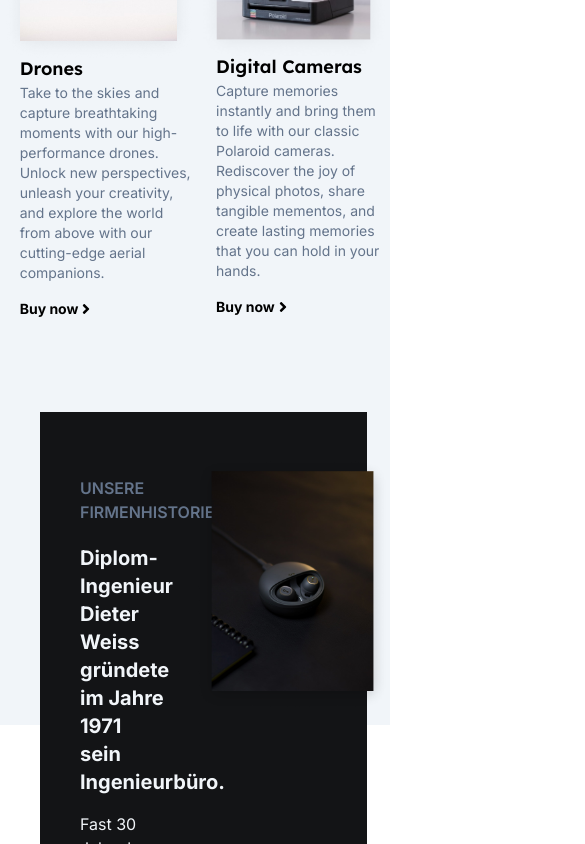
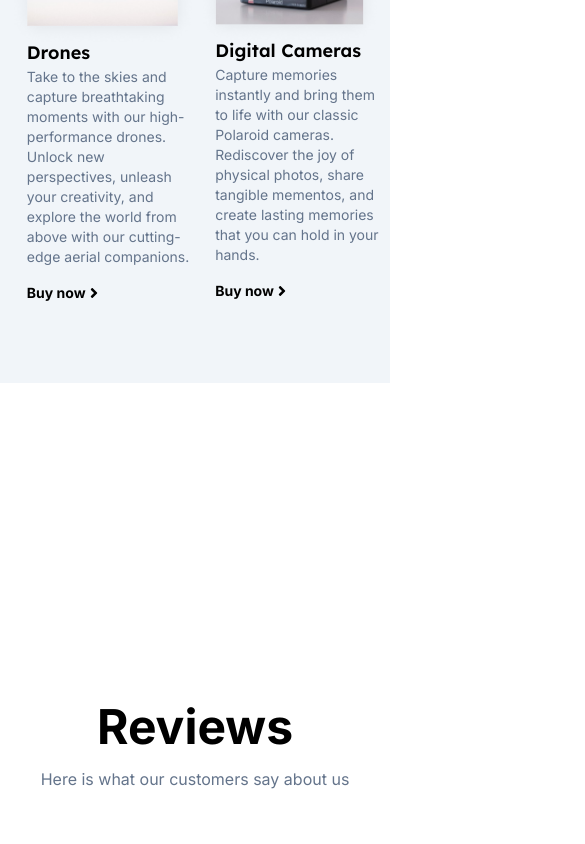
Before and after one commit to ishtails/CometLabs-Frontend, a React (Vite) app: page / in a window 390 px wide. Shown: the part 1156-2000 px from the top of the page, 585 px wide, since content can reach past the window. Built offline with nearby package versions, Linux system fonts and the light colour scheme.

Commit message:
minor ui responsiveness fixes

```diff
--- a/src/components/Card.tsx
+++ b/src/components/Card.tsx
@@ -7,7 +7,7 @@
 
 const Card = ({ title, body }: Props) => {
   return (
-    <div className="flex flex-col rounded-2xl w-[300px] mx-2 p-10 border-r-2">
+    <div className="min-h-[360px] flex flex-col rounded-2xl sm:w-[300px] ml-10 sm:mx-2 sm:ml-0 p-10 sm:border-r-2">
       <h1 className="font-lexend text-2xl font-medium">{title}</h1>
       <p className="text-sm mt-4 text-slate-500 w-[90%]">{body}</p>
       <button className="flex items-center mt-8">
--- a/src/components/NavBar.tsx
+++ b/src/components/NavBar.tsx
@@ -6,7 +6,7 @@
     <div className="flex mt-5 mx-10 justify-between max-w-6xl xl:mx-auto items-center">
         <img src={logo} alt="logo" title="Weiss" className="w-32"/>
 
-        <div className="flex space-x-4 font-semibold text-slate-800">
+        <div className="hidden sm:flex space-x-4 font-semibold text-slate-800">
             <p>Home</p>
             <p>Products</p>
             <p>Contact Us</p>
--- a/src/pages/Products.tsx
+++ b/src/pages/Products.tsx
@@ -6,7 +6,7 @@
 
 const Products = () => {
   return (
-    <div className="bg-slate-100 h-[120vh]">
+    <div className="bg-slate-100 pb-20 px-2 sm:min-h-[960px] sm:h-[120vh]">
       <div className="flex flex-col mt-14 justify-between pt-14">
         <h1 className="font-lexend text-5xl font-semibold text-center mb-10">
           Products
@@ -24,14 +24,14 @@
             body={`Capture memories instantly and bring them to life with our classic Polaroid cameras. Rediscover the joy of physical photos, share tangible mementos, and create lasting memories that you can hold in your hands.`}
           />
 
-          <div className="absolute top-[120%]">
+          <div className="absolute hidden sm:block top-[75vh]">
             <Rectangle_Box />
           </div>
 
           <img
             src={image_5}
             alt="earpods"
-            className="absolute top-[130%] right-0 w-[50%] lg:w-[35%]"
+            className="hidden md:block absolute top-[90vh] xl:top-[80vh] right-0 xl:-right-36 w-[50%]"
           />
         </div>
       </div>
```
